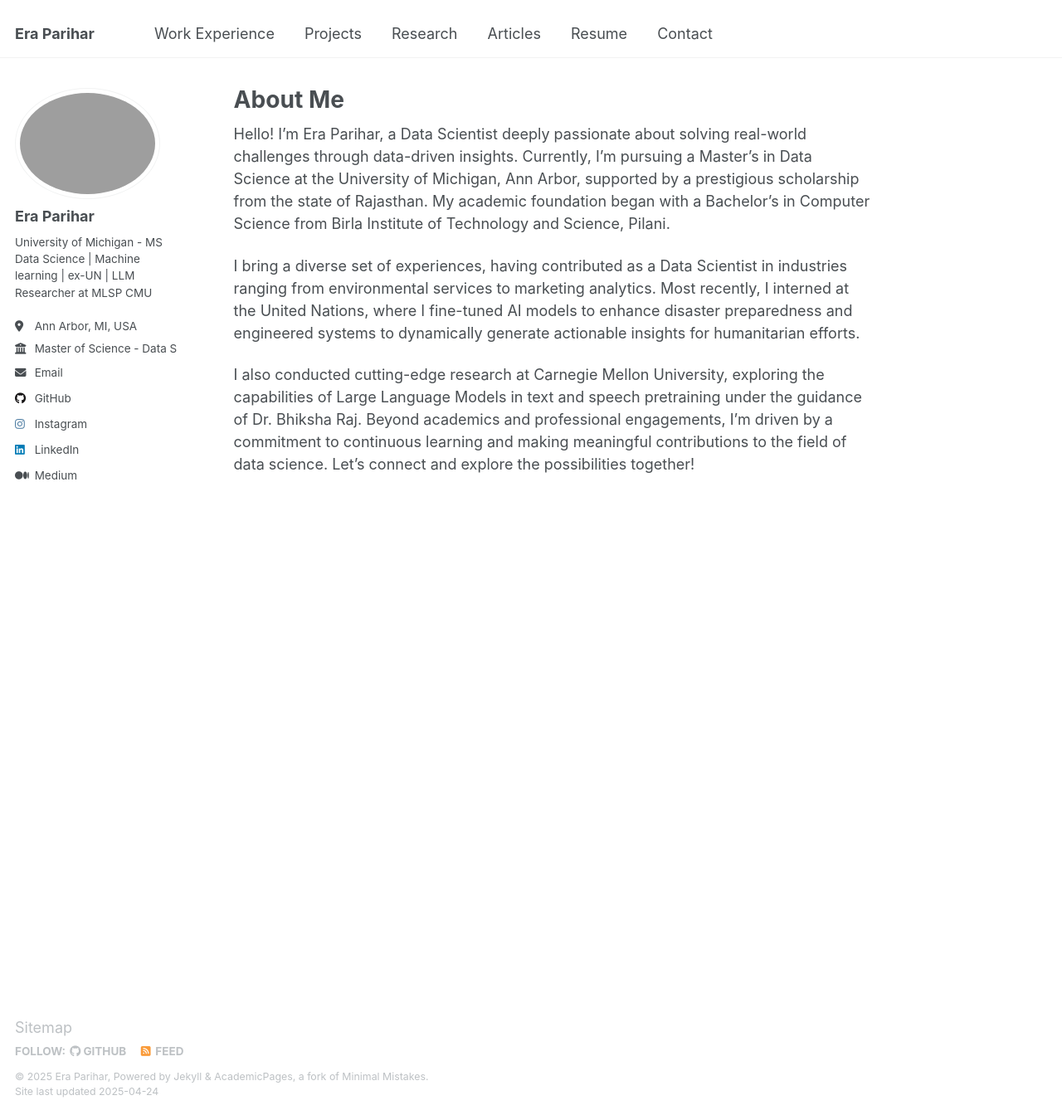
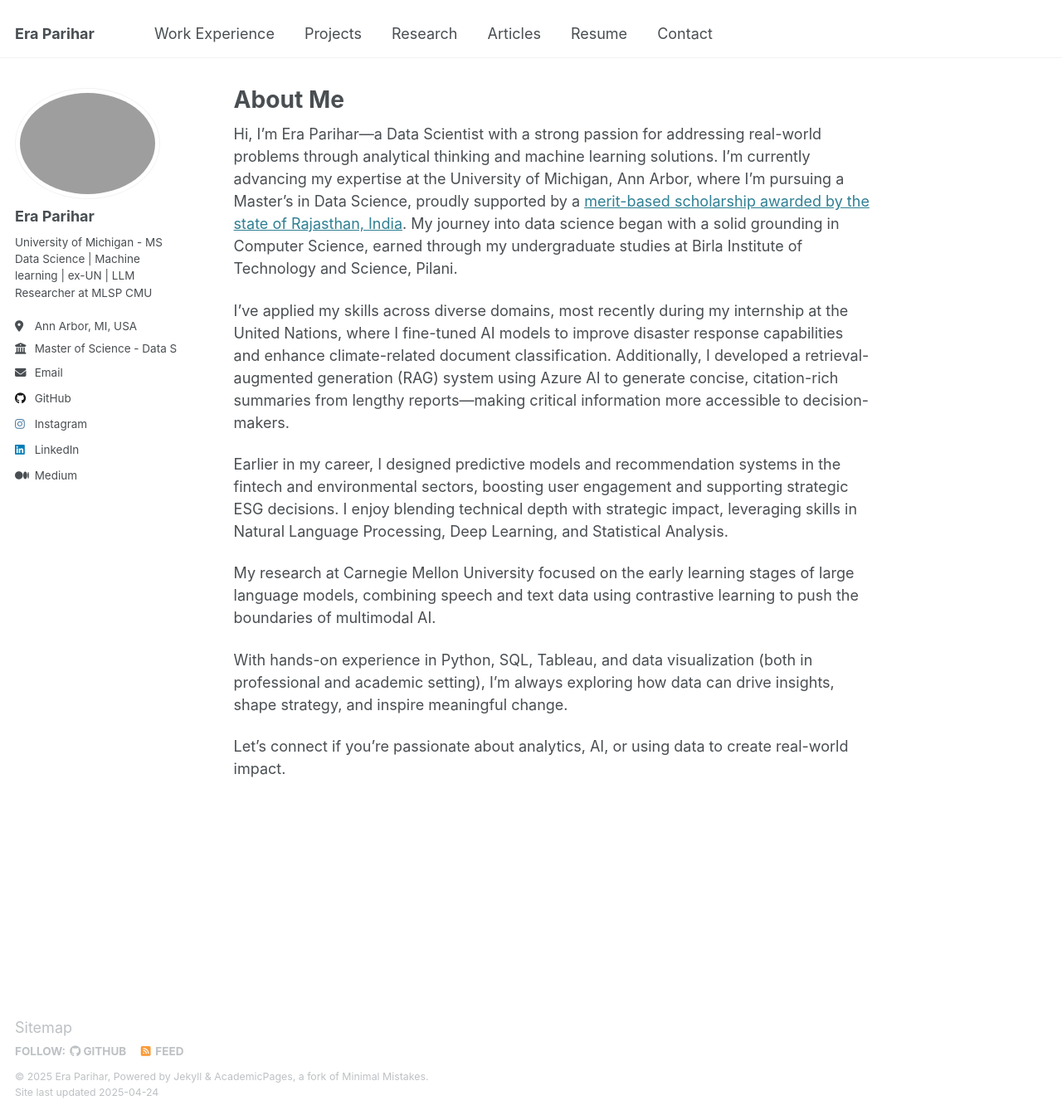
Before and after one commit to erapariharr/erapariharr.github.io, a Jekyll site: the page built from _pages/about.md, in a window 1280 px wide and 1344 px high. Shown: the whole window at 83% size. Built offline with Jekyll 4.4.1, drawn with Linux system fonts in a browser that asks for light colours.

Commit message:
Update about.md - add text

```diff
--- a/_pages/about.md
+++ b/_pages/about.md
@@ -6,6 +6,21 @@
   - /about/
   - /about.html
 ---
+Hi, I’m Era Parihar—a Data Scientist with a strong passion for addressing real-world problems through analytical thinking and machine learning solutions. I’m currently advancing my expertise at the University of Michigan, Ann Arbor, where I’m pursuing a Master’s in Data Science, proudly supported by a [merit-based scholarship awarded by the state of Rajasthan, India](https://hte.rajasthan.gov.in/dept/dce/uploads/doc/FAQofSVS.pdf). My journey into data science began with a solid grounding in Computer Science, earned through my undergraduate studies at Birla Institute of Technology and Science, Pilani.
+
+I’ve applied my skills across diverse domains, most recently during my internship at the United Nations, where I fine-tuned AI models to improve disaster response capabilities and enhance climate-related document classification. Additionally, I developed a retrieval-augmented generation (RAG) system using Azure AI to generate concise, citation-rich summaries from lengthy reports—making critical information more accessible to decision-makers.
+
+Earlier in my career, I designed predictive models and recommendation systems in the fintech and environmental sectors, boosting user engagement and supporting strategic ESG decisions. I enjoy blending technical depth with strategic impact, leveraging skills in Natural Language Processing, Deep Learning, and Statistical Analysis.
+
+My research at Carnegie Mellon University focused on the early learning stages of large language models, combining speech and text data using contrastive learning to push the boundaries of multimodal AI.
+
+With hands-on experience in Python, SQL, Tableau, and data visualization (both in professional and academic setting), I’m always exploring how data can drive insights, shape strategy, and inspire meaningful change.
+
+Let’s connect if you’re passionate about analytics, AI, or using data to create real-world impact.
+
+
+
+<!--
 
 Hello! I’m Era Parihar, a Data Scientist deeply passionate about solving real-world challenges through data-driven insights. Currently, I’m pursuing a Master’s in Data Science at the University of Michigan, Ann Arbor, supported by a prestigious scholarship from the state of Rajasthan. My academic foundation began with a Bachelor’s in Computer Science from Birla Institute of Technology and Science, Pilani.
 
@@ -13,7 +28,6 @@
 
 I also conducted cutting-edge research at Carnegie Mellon University, exploring the capabilities of Large Language Models in text and speech pretraining under the guidance of Dr. Bhiksha Raj. Beyond academics and professional engagements, I’m driven by a commitment to continuous learning and making meaningful contributions to the field of data science. Let’s connect and explore the possibilities together!
 
-<!--
 
 This is the front page of a website that is powered by the [Academic Pages template](https://github.com/academicpages/academicpages.github.io) and hosted on GitHub pages. [GitHub pages](https://pages.github.com) is a free service in which websites are built and hosted from code and data stored in a GitHub repository, automatically updating when a new commit is made to the repository. This template was forked from the [Minimal Mistakes Jekyll Theme](https://mmistakes.github.io/minimal-mistakes/) created by Michael Rose, and then extended to support the kinds of content that academics have: publications, talks, teaching, a portfolio, blog posts, and a dynamically-generated CV. You can fork [this template](https://github.com/academicpages/academicpages.github.io) right now, modify the configuration and markdown files, add your own PDFs and other content, and have your own site for free, with no ads!
 
```
